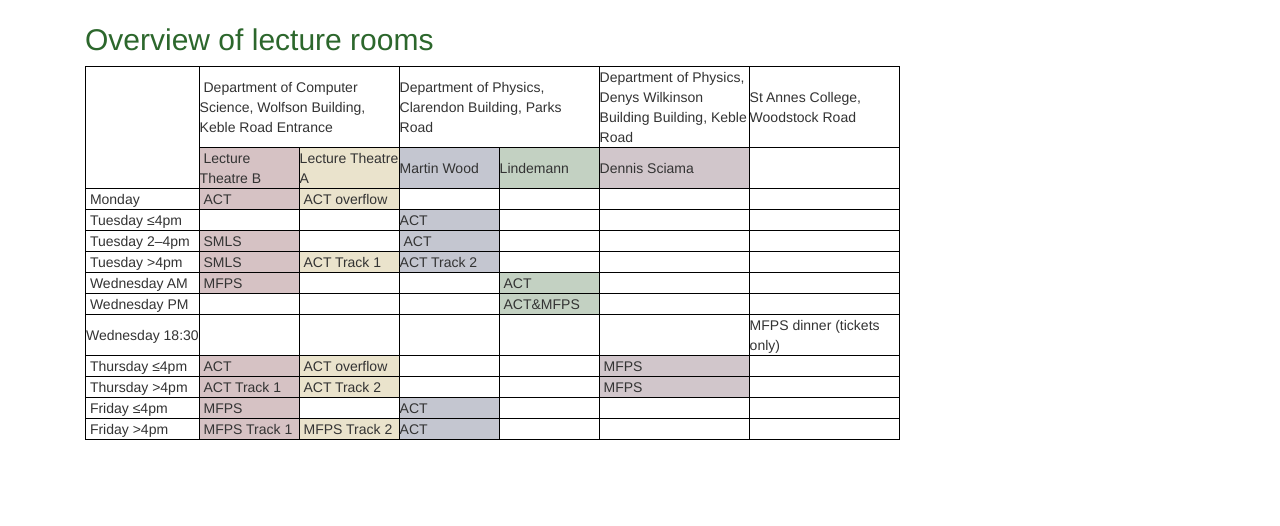
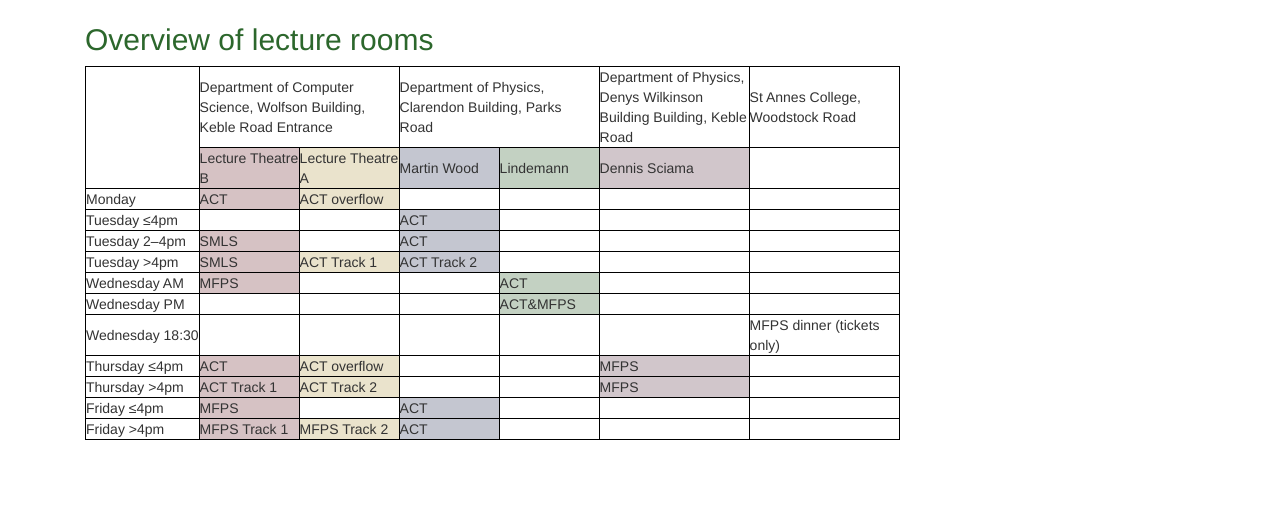
Before and after one commit to oxford24/oxford24.github.io, a Jekyll site: the page built from venue-map.html, in a window 1280 px wide and 900 px high, scrolled down 629 px. Shown: the part 228-754 px from the top of the window. Built offline with Jekyll 4.4.1, drawn with Linux system fonts in a browser that asks for light colours.

Commit message:
Update venue-map.html

```diff
--- a/venue-map.html
+++ b/venue-map.html
@@ -26,14 +26,14 @@ This is a close-up. Please see other maps for <a href="map.html">lunch suggestio
 <thead>
 <tr>
 <td style="border-style:none">&nbsp;</td>
-<td colspan="2">&nbsp;Department of Computer Science, Wolfson Building, Keble Road Entrance&nbsp;</td>
+<td colspan="2">Department of Computer Science, Wolfson Building, Keble Road Entrance&nbsp;</td>
 <td colspan="2">Department of Physics, Clarendon Building, Parks Road&nbsp;</td>
 <td  width="150px">Department of Physics, Denys Wilkinson Building Building, Keble Road</td>
 <td  width="150px">St Annes College, Woodstock Road</td>
 </tr>
 <tr>
-<td style="border-style:none">&nbsp;</td>
-<td class="tgltb" width="100px">&nbsp;Lecture Theatre B</td>
+<td style="border-style:none;">&nbsp;</td>
+<td class="tgltb" style="bottom-border-style:double;" width="100px">Lecture Theatre B</td>
 <td class="tglta", width="100px">Lecture Theatre A</td>
 <td class="tgmw" width="100px">Martin Wood</td>
 <td class="tglin" width="100px">Lindemann</td>
@@ -43,16 +43,16 @@ This is a close-up. Please see other maps for <a href="map.html">lunch suggestio
 </thead>
 <tbody>
 <tr>
-<td>&nbsp;Monday</td>
-<td class="tgltb">&nbsp;ACT</td>
-<td class="tglta">&nbsp;ACT overflow</td>
+<td>Monday</td>
+<td class="tgltb">ACT</td>
+<td class="tglta">ACT overflow</td>
 <td>&nbsp;</td>
 <td>&nbsp;</td>
 <td>&nbsp;</td>
 <td>&nbsp;</td>
 </tr>
 <tr>
-<td>&nbsp;Tuesday &le;4pm</td>
+<td>Tuesday &le;4pm</td>
 <td>&nbsp;</td>
 <td>&nbsp;</td>
 <td class="tgmw">ACT</td>
@@ -61,38 +61,38 @@ This is a close-up. Please see other maps for <a href="map.html">lunch suggestio
 <td>&nbsp;</td>
 </tr>
 <tr>
-<td>&nbsp;Tuesday 2&ndash;4pm</td>
-<td class="tgltb">&nbsp;SMLS</td>
+<td>Tuesday 2&ndash;4pm</td>
+<td class="tgltb">SMLS</td>
 <td></td>
-<td class="tgmw">&nbsp;ACT</td>
+<td class="tgmw">ACT</td>
 <td>&nbsp;</td>
 <td>&nbsp;</td>
 <td>&nbsp;</td>
 </tr>
 <tr>
-<td>&nbsp;Tuesday &gt;4pm</td>
-<td class="tgltb">&nbsp;SMLS</td>
-<td class="tglta">&nbsp;ACT Track 1</td>
+<td>Tuesday &gt;4pm</td>
+<td class="tgltb">SMLS</td>
+<td class="tglta">ACT Track 1</td>
 <td class="tgmw">ACT Track 2</td>
 <td>&nbsp;</td>
 <td>&nbsp;</td>
 <td>&nbsp;</td>
 </tr>
 <tr>
-<td>&nbsp;Wednesday AM</td>
-<td  class="tgltb">&nbsp;MFPS</td>
+<td>Wednesday AM</td>
+<td  class="tgltb">MFPS</td>
 <td>&nbsp;</td>
 <td>&nbsp;</td>
-<td class="tglin">&nbsp;ACT</td>
+<td class="tglin">ACT</td>
 <td>&nbsp;</td>
 <td>&nbsp;</td>
 </tr>
 <tr>
-<td>&nbsp;Wednesday PM</td>
+<td>Wednesday PM</td>
 <td>&nbsp;</td>
 <td>&nbsp;</td>
 <td>&nbsp;</td>
-<td  class="tglin">&nbsp;ACT&amp;MFPS</td>
+<td  class="tglin">ACT&amp;MFPS</td>
 <td>&nbsp;</td>
 <td>&nbsp;</td>
 </tr>
@@ -106,26 +106,26 @@ This is a close-up. Please see other maps for <a href="map.html">lunch suggestio
 <td>MFPS dinner (tickets only)</td>
 </tr>
 <tr>
-<td>&nbsp;Thursday &le;4pm</td>
-<td class="tgltb">&nbsp;ACT</td>
-<td class="tglta">&nbsp;ACT overflow</td>
+<td>Thursday &le;4pm</td>
+<td class="tgltb">ACT</td>
+<td class="tglta">ACT overflow</td>
 <td>&nbsp;</td>
 <td>&nbsp;</td>
-<td class="tgds">&nbsp;MFPS</td>
+<td class="tgds">MFPS</td>
 <td>&nbsp;</td>
 </tr>
 <tr>
-<td>&nbsp;Thursday &gt;4pm</td>
-<td class="tgltb">&nbsp;ACT Track 1</td>
-<td class="tglta">&nbsp;ACT Track 2</td>
+<td>Thursday &gt;4pm</td>
+<td class="tgltb">ACT Track 1</td>
+<td class="tglta">ACT Track 2</td>
 <td>&nbsp;</td>
 <td>&nbsp;</td>
-<td class="tgds">&nbsp;MFPS</td>
+<td class="tgds">MFPS</td>
 <td>&nbsp;</td>
 </tr>
 <tr>
-<td>&nbsp;Friday &le;4pm</td>
-<td class="tgltb">&nbsp;MFPS</td>
+<td>Friday &le;4pm</td>
+<td class="tgltb">MFPS</td>
 <td>&nbsp;</td>
 <td class="tgmw">ACT</td>
 <td>&nbsp;</td>
@@ -133,9 +133,9 @@ This is a close-up. Please see other maps for <a href="map.html">lunch suggestio
 <td>&nbsp;</td>
 </tr>
 <tr>
-<td>&nbsp;Friday &gt;4pm</td>
-<td class="tgltb">&nbsp;MFPS Track 1</td>
-<td class="tglta">&nbsp;MFPS Track 2</td>
+<td>Friday &gt;4pm</td>
+<td class="tgltb">MFPS Track 1</td>
+<td class="tglta">MFPS Track 2</td>
 <td class="tgmw">ACT</td>
 <td>&nbsp;</td>
 <td>&nbsp;</td>
```
